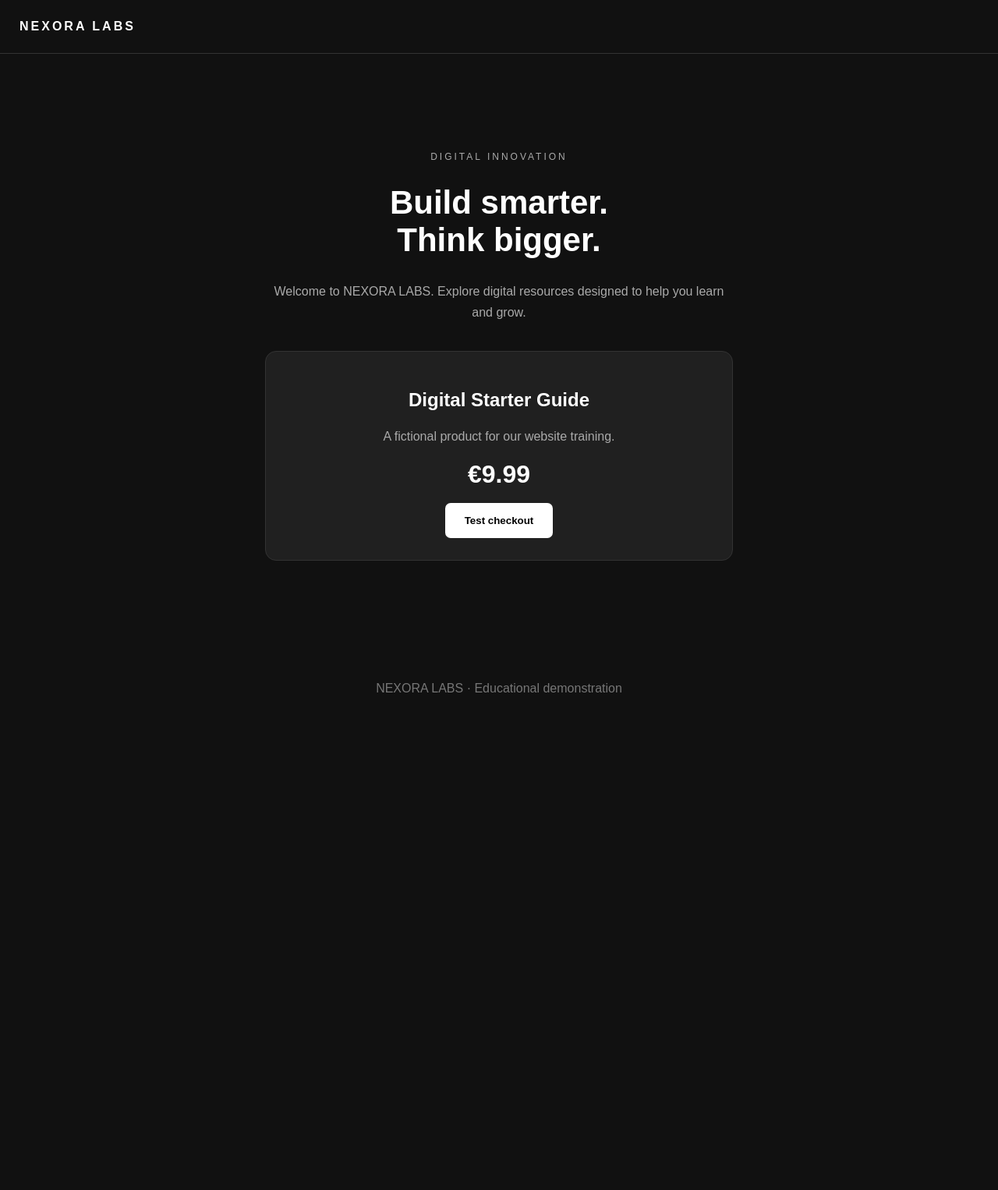
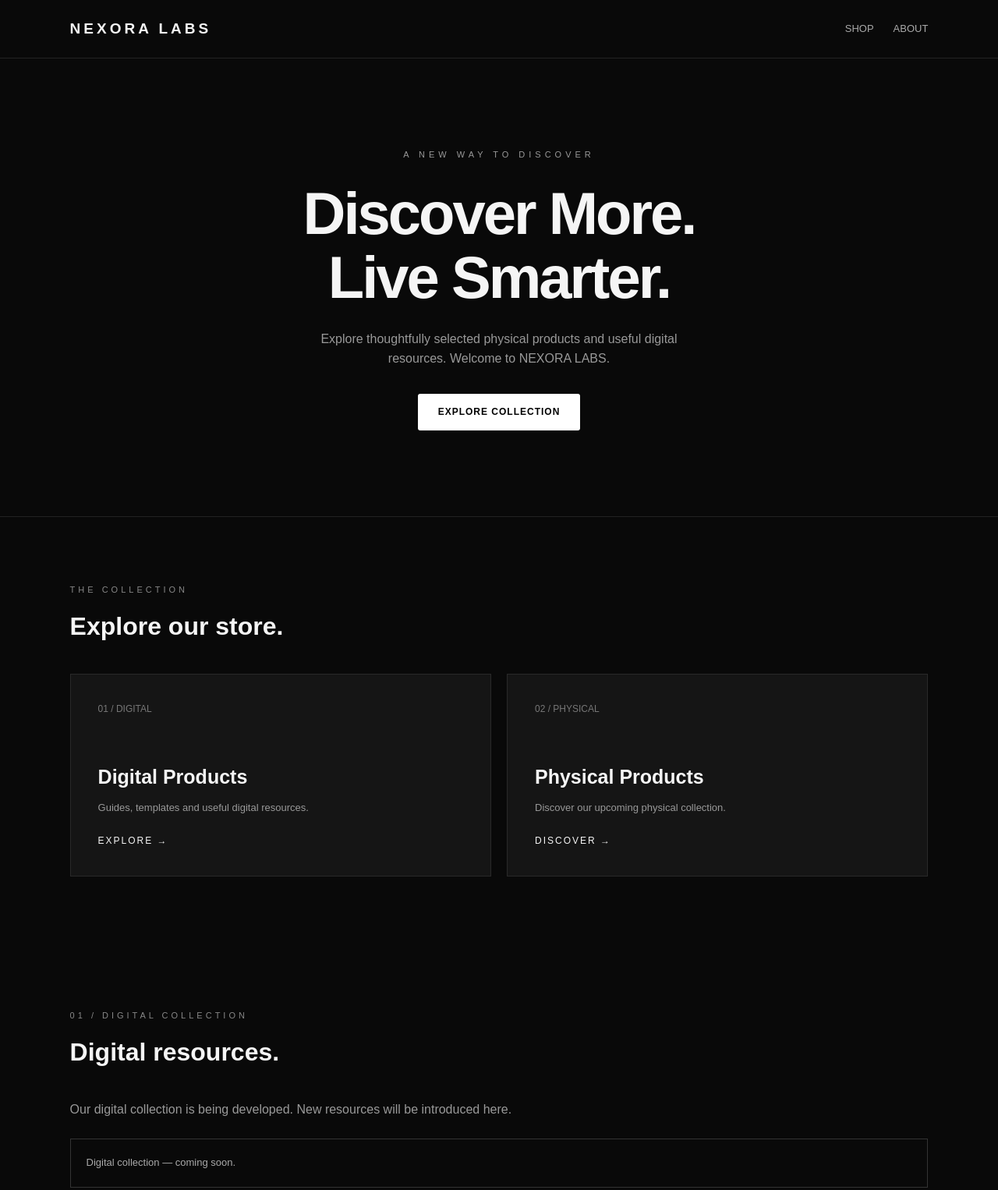
Before and after one commit to skb6zds5bm-hue/nexora-labs, a plain HTML site: page index.html in a window 1280 px wide. Shown: the top 1526 px of the page at 78% size. Before the commit the page ends 922 px from the top, so only its background shows below. Drawn offline with Linux system fonts and the light colour scheme.

Commit message:
Revamp index.html with new layout and styles
Updated the HTML structure and styles for improved layout and design.

```diff
--- a/index.html
+++ b/index.html
@@ -3,84 +3,268 @@
 <html lang="en">
 <head>
 <meta charset="UTF-8">
-<meta name="viewport" content="width=device-width, initial-scale=1.0">
-<title>NEXORA LABS</title>
+<meta name="viewport" content="width=device-width, initial-scale=1">
+<meta name="description" content="NEXORA LABS — discover digital resources and physical products.">
+<title>NEXORA LABS | Discover More</title>
+
 <style>
-* { box-sizing: border-box; }
+* {
+  box-sizing: border-box;
+  margin: 0;
+  padding: 0;
+}
+
+html { scroll-behavior: smooth; }
+
 body {
-  margin: 0;
+  background: #090909;
+  color: #f5f5f5;
+  font-family: Arial, sans-serif;
+  line-height: 1.6;
+}
+
+a { color: inherit; text-decoration: none; }
+
+header {
+  height: 75px;
+  padding: 0 7%;
+  display: flex;
+  align-items: center;
+  justify-content: space-between;
+  border-bottom: 1px solid #242424;
+}
+
+.logo {
+  font-size: 19px;
+  font-weight: 800;
+  letter-spacing: 4px;
+}
+
+nav {
+  display: flex;
+  gap: 25px;
+  font-size: 13px;
+  color: #aaa;
+}
+
+nav a:hover { color: white; }
+
+.hero {
+  padding: 115px 20px 110px;
+  text-align: center;
+  border-bottom: 1px solid #222;
+}
+
+.eyebrow {
+  color: #999;
+  font-size: 11px;
+  letter-spacing: 5px;
+}
+
+h1 {
+  font-size: clamp(42px, 8vw, 76px);
+  line-height: 1.08;
+  margin: 25px 0;
+  letter-spacing: -3px;
+}
+
+.hero p {
+  color: #999;
+  max-width: 500px;
+  margin: auto;
+  font-size: 16px;
+}
+
+.button {
+  display: inline-block;
+  margin-top: 32px;
+  background: white;
+  color: black;
+  padding: 14px 26px;
+  border-radius: 3px;
+  font-size: 12px;
+  font-weight: bold;
+  letter-spacing: 1px;
+}
+
+section {
+  padding: 85px 7%;
+}
+
+.section-label {
+  color: #888;
+  font-size: 11px;
+  letter-spacing: 4px;
+}
+
+h2 {
+  font-size: 32px;
+  margin: 12px 0 35px;
+}
+
+.grid {
+  display: grid;
+  grid-template-columns: repeat(2, 1fr);
+  gap: 20px;
+}
+
+.category {
+  min-height: 260px;
+  background: #151515;
+  border: 1px solid #292929;
+  padding: 35px;
+  display: flex;
+  flex-direction: column;
+  justify-content: flex-end;
+}
+
+.category .number {
+  color: #777;
+  font-size: 12px;
+  margin-bottom: auto;
+}
+
+.category h3 {
+  font-size: 25px;
+  margin-bottom: 10px;
+}
+
+.category p {
+  color: #999;
+  font-size: 13px;
+}
+
+.category a {
+  margin-top: 22px;
+  font-size: 12px;
+  letter-spacing: 2px;
+}
+
+.category a:hover { color: #aaa; }
+
+.about {
   background: #111;
-  color: white;
-  font-family: Arial, sans-serif;
-}
-header {
-  padding: 25px;
-  border-bottom: 1px solid #333;
-  letter-spacing: 3px;
-  font-weight: bold;
-}
-main {
-  max-width: 650px;
-  margin: 100px auto;
-  padding: 25px;
   text-align: center;
 }
-.tag {
+
+.about p {
+  max-width: 550px;
+  margin: auto;
+  color: #999;
+}
+
+.notice {
+  border: 1px solid #333;
+  padding: 20px;
+  margin-top: 25px;
   color: #aaa;
-  letter-spacing: 3px;
+  font-size: 13px;
+}
+
+footer {
+  padding: 35px 7%;
+  border-top: 1px solid #292929;
+  color: #777;
   font-size: 12px;
+  display: flex;
+  justify-content: space-between;
+  gap: 20px;
+  flex-wrap: wrap;
 }
-h1 { font-size: 42px; }
-p { color: #aaa; line-height: 1.7; }
-.product {
-  background: #202020;
-  border: 1px solid #333;
-  border-radius: 14px;
-  padding: 28px;
-  margin-top: 35px;
-}
-.price { font-size: 32px; font-weight: bold; }
-button {
-  background: white;
-  color: black;
-  border: 0;
-  padding: 15px 25px;
-  border-radius: 7px;
-  font-weight: bold;
-  cursor: pointer;
-}
-footer {
-  text-align: center;
-  color: #777;
-  padding: 30px;
+
+@media(max-width:600px) {
+  nav { gap: 12px; font-size: 11px; }
+  .logo { font-size: 15px; letter-spacing: 2px; }
+  .hero { padding: 90px 20px; }
+  .grid { grid-template-columns: 1fr; }
+  section { padding: 65px 6%; }
+  .category { min-height: 220px; }
 }
 </style>
 </head>
+
 <body>
-<header>NEXORA LABS</header>
+
+<header>
+  <a class="logo" href="#">NEXORA LABS</a>
+  <nav>
+    <a href="#shop">SHOP</a>
+    <a href="#about">ABOUT</a>
+  </nav>
+</header>
 
 <main>
-  <div class="tag">DIGITAL INNOVATION</div>
-  <h1>Build smarter.<br>Think bigger.</h1>
-  <p>
-    Welcome to NEXORA LABS.
-    Explore digital resources designed
-    to help you learn and grow.
-  </p>
+  <div class="hero">
+    <div class="eyebrow">A NEW WAY TO DISCOVER</div>
+    <h1>Discover More.<br>Live Smarter.</h1>
+    <p>
+      Explore thoughtfully selected physical
+      products and useful digital resources.
+      Welcome to NEXORA LABS.
+    </p>
+    <a href="#shop" class="button">EXPLORE COLLECTION</a>
+  </div>
 
-  <div class="product">
-    <h2>Digital Starter Guide</h2>
-    <p>A fictional product for our website training.</p>
-    <div class="price">€9.99</div>
-    <br>
-    <button onclick="alert('Demo only. No payment is collected.')">
-      Test checkout
-    </button>
-  </div>
+  <section id="shop">
+    <div class="section-label">THE COLLECTION</div>
+    <h2>Explore our store.</h2>
+
+    <div class="grid">
+      <div class="category">
+        <div class="number">01 / DIGITAL</div>
+        <h3>Digital Products</h3>
+        <p>Guides, templates and useful digital resources.</p>
+        <a href="#digital">EXPLORE →</a>
+      </div>
+
+      <div class="category">
+        <div class="number">02 / PHYSICAL</div>
+        <h3>Physical Products</h3>
+        <p>Discover our upcoming physical collection.</p>
+        <a href="#physical">DISCOVER →</a>
+      </div>
+    </div>
+  </section>
+
+  <section id="digital">
+    <div class="section-label">01 / DIGITAL COLLECTION</div>
+    <h2>Digital resources.</h2>
+    <p style="color:#999">
+      Our digital collection is being developed.
+      New resources will be introduced here.
+    </p>
+    <div class="notice">
+      Digital collection — coming soon.
+    </div>
+  </section>
+
+  <section id="physical">
+    <div class="section-label">02 / PHYSICAL COLLECTION</div>
+    <h2>Made for everyday life.</h2>
+    <p style="color:#999">
+      We're researching products and building
+      our physical collection.
+    </p>
+    <div class="notice">
+      Physical collection — coming soon.
+    </div>
+  </section>
+
+  <section id="about" class="about">
+    <div class="section-label">OUR PHILOSOPHY</div>
+    <h2>Less noise. More value.</h2>
+    <p>
+      NEXORA LABS is a developing independent
+      brand focused on useful digital resources
+      and thoughtfully selected physical products.
+    </p>
+  </section>
 </main>
 
 <footer>
-  NEXORA LABS · Educational demonstration
+  <span>© 2026 NEXORA LABS</span>
+  <span>Built to discover more.</span>
 </footer>
+
 </body>
 </html>
```
